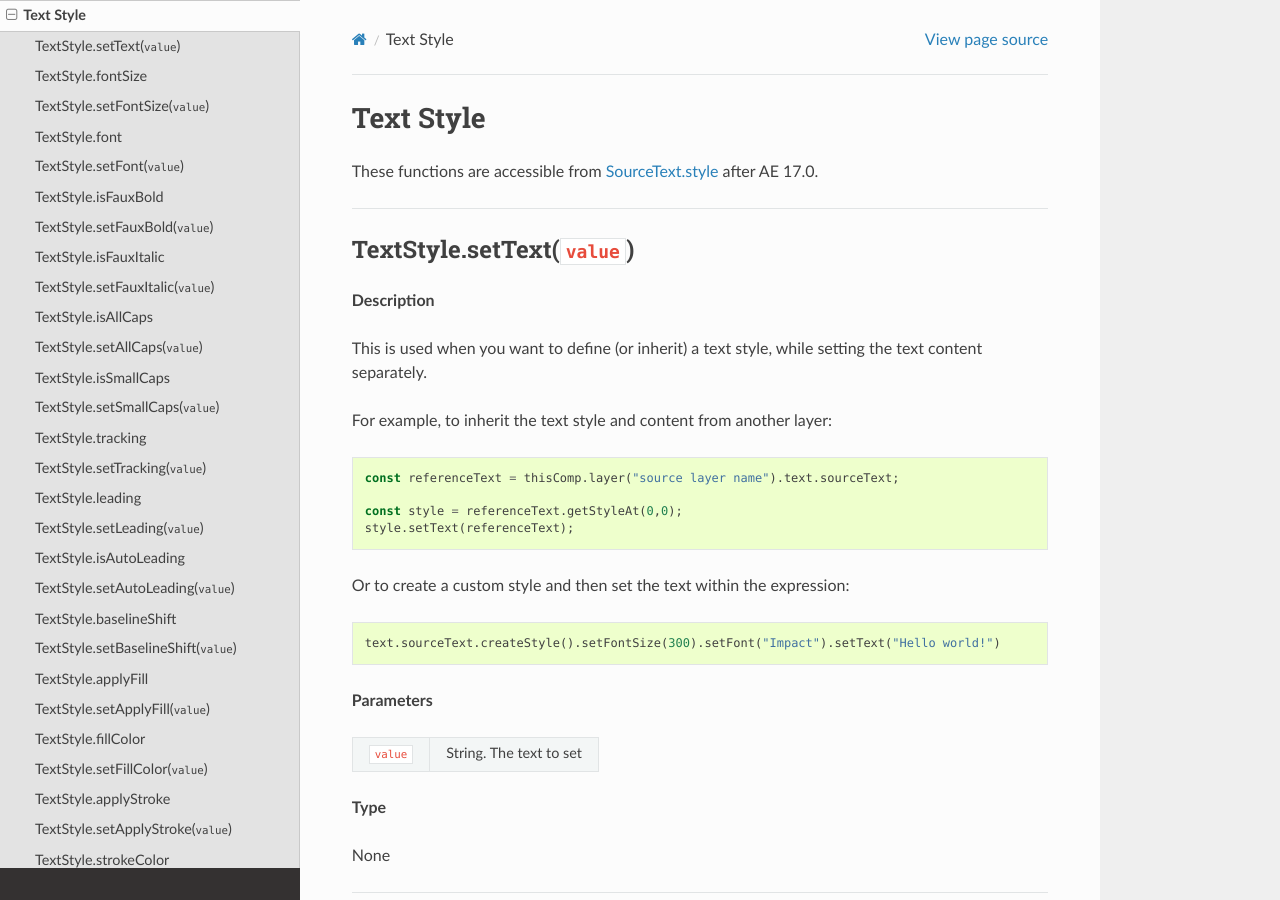
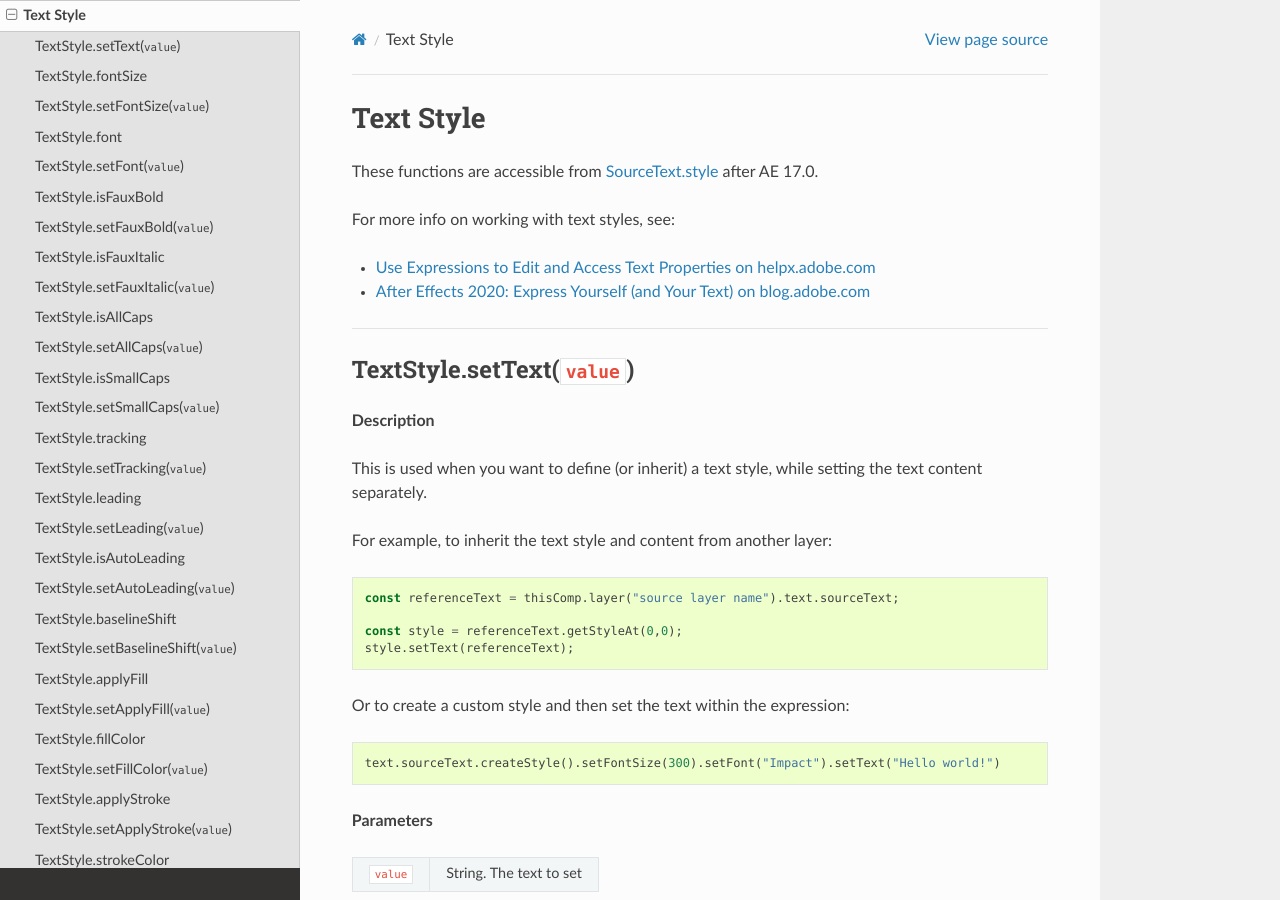
Before and after one commit to docsforadobe/after-effects-expression-reference, a Sphinx documentation site: the page built from docs/text-style.rst, in a window 1280 px wide and 900 px high. Built offline with Sphinx 7.4.7 and the Read the Docs theme 2.0.0, drawn with Linux system fonts in a browser that asks for light colours.

Commit message:
Add links to text style ref

```diff
--- a/docs/text-style.rst
+++ b/docs/text-style.rst
@@ -4,6 +4,11 @@ Text Style
 ##########
 
 These functions are accessible from :ref:`SourceText.style` after AE 17.0.
+
+For more info on working with text styles, see:
+
+- `Use Expressions to Edit and Access Text Properties on helpx.adobe.com <https://helpx.adobe.com/after-effects/user-guide.html/after-effects/using/expressions-text-properties.ug.html>`_
+- `After Effects 2020: Express Yourself (and Your Text) on blog.adobe.com <https://blog.adobe.com/en/2020/01/24/after-effects-2020-express-yourself-and-your-text.html#gs.uwyfgz>`_
 
 ----
 
```
